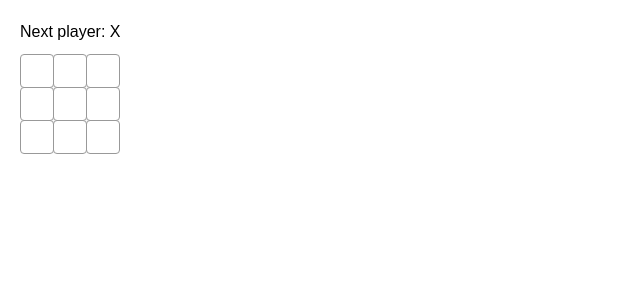
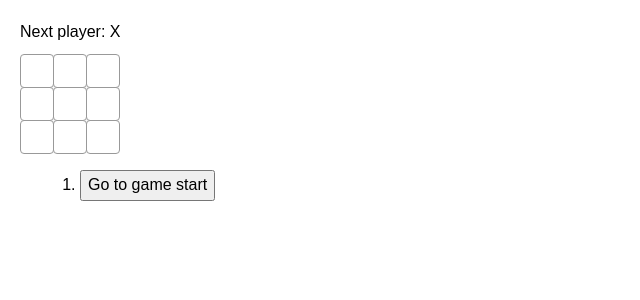
Before and after one commit to melike-eryilmaz/react-tutorial, a React (Vite) app in the folder react-tictactoe-vite/: page / in a window 1280 px wide. Shown: the top 300 px of the page, without its empty margins (0-640 px from the left). Built offline with nearby package versions, Linux system fonts and the light colour scheme.

Commit message:
game component added

```diff
--- a/react-tictactoe-vite/src/App.tsx
+++ b/react-tictactoe-vite/src/App.tsx
@@ -31,9 +31,9 @@
   }
   return null;
 }
-export default function Board() {
-  const [xIsNext,setXISnext] = useState(true);
-  const [squares,setSquares] = useState(Array(9).fill(null));
+export function Board({xIsNext,squares,onPlay}) {
+  //const [xIsNext,setXISnext] = useState(true);
+  //const [squares,setSquares] = useState(Array(9).fill(null));
   const winner = calculateWinner(squares);
   let status;
   if (winner) {
@@ -54,8 +54,9 @@
    else{
     nextSquares[index] = 'O';
    }
-   setSquares(nextSquares);
-   setXISnext(!xIsNext);
+   onPlay(nextSquares);
+   //setSquares(nextSquares);
+   //setXISnext(!xIsNext);
 
   }
   return (
@@ -79,3 +80,42 @@
     </>
   );
 }
+
+export default function Game() {
+  const [xIsNext,setXISnext] = useState(true);
+  const [history,setHistory] = useState([Array(9).fill(null)]);
+  const [currentMove,setCurrentMove] = useState(0);
+  const currentSquares = history[history.length - 1];
+  function handlePlay(nextSquares){
+    setHistory([...history,nextSquares]);
+    setXISnext(!xIsNext);
+  }
+    function jumpTo(nextMove) {
+    setCurrentMove(nextMove);
+    setXISnext(nextMove%2===0);
+
+  }
+   const moves = history.map((squares, move) => {
+    let description;
+    if (move > 0) {
+      description = 'Go to move #' + move;
+    } else {
+      description = 'Go to game start';
+    }
+    return (
+      <li>
+        <button onClick={() => jumpTo(move)}>{description}</button>
+      </li>
+    );
+  });
+  return (
+    <div className="Game">
+      <div className="game-board">
+      <Board xIsNext={xIsNext} squares={currentSquares} onPlay={handlePlay}/>
+      </div>
+      <div className="game-info">
+        <ol>{moves}</ol>
+      </div>
+    </div>
+  );
+}
```
